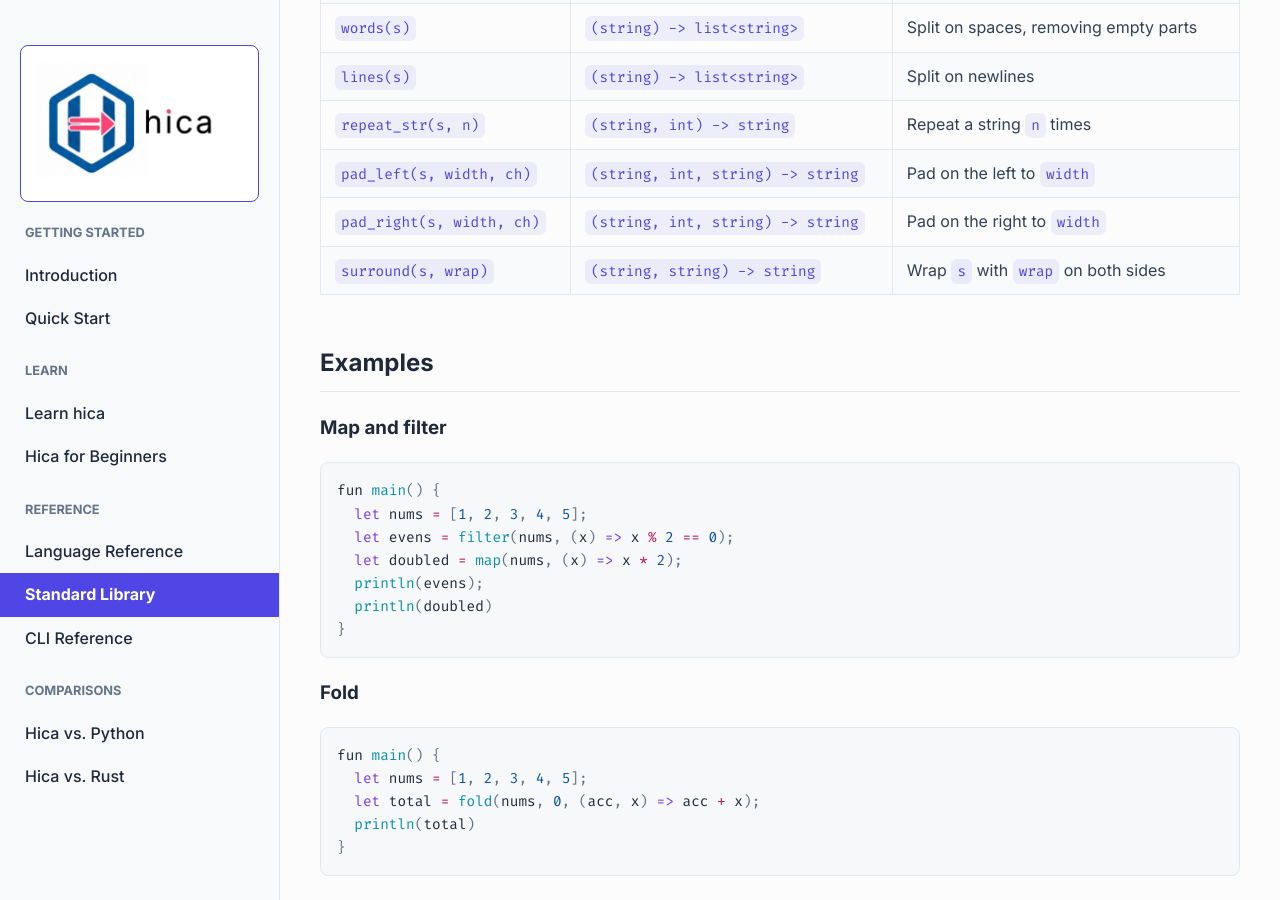
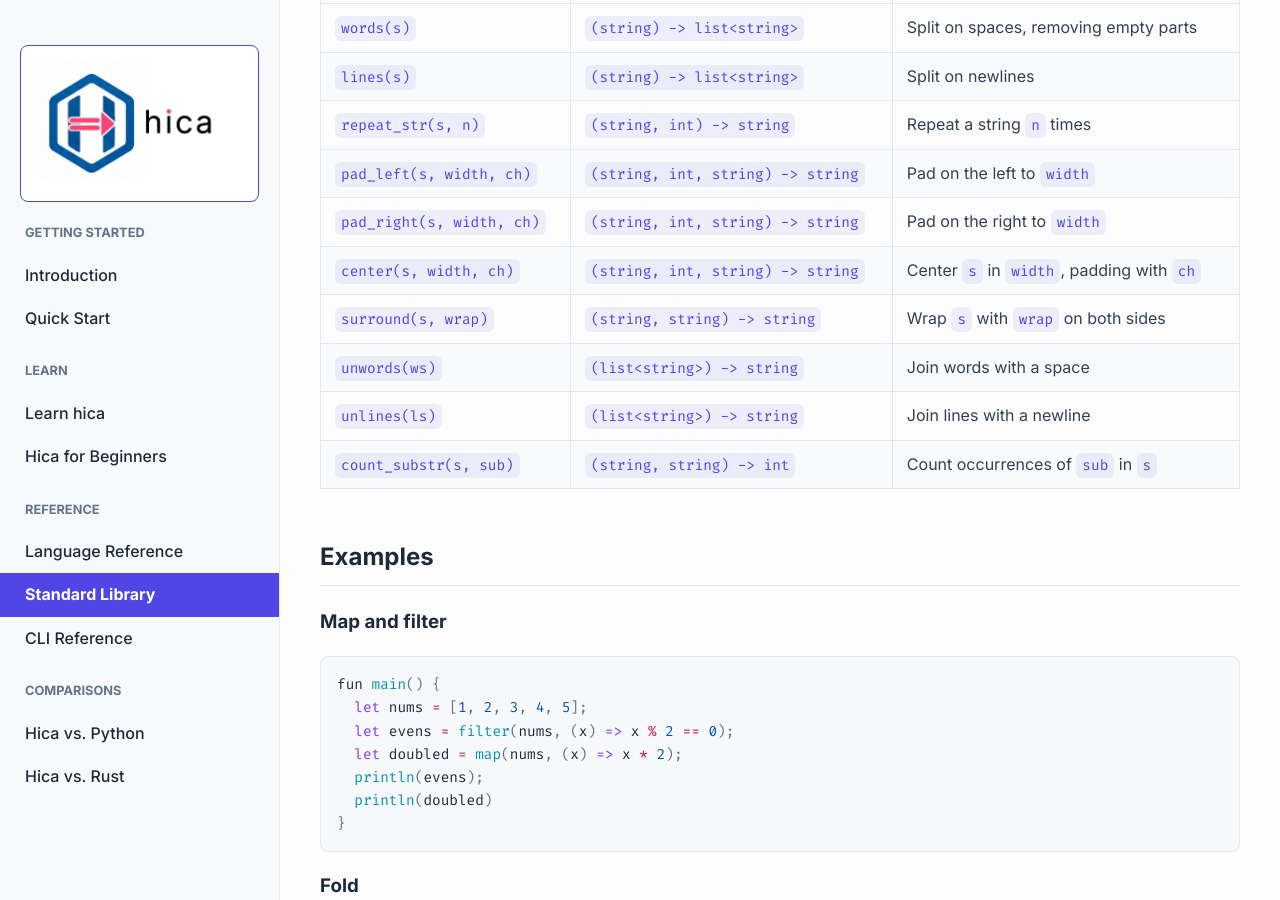
Before and after one commit to cladam/hica, a Jekyll site: the page built from docs/standard-library.md, in a window 1280 px wide and 900 px high, scrolled down 2726 px. Built offline with Jekyll 4.4.1, drawn with Linux system fonts in a browser that asks for light colours.

Commit message:
feat: add center, count_substr, unwords, unlines

```diff
--- a/docs/standard-library.md
+++ b/docs/standard-library.md
@@ -75,7 +75,11 @@ Written in hica itself:
 | `repeat_str(s, n)` | `(string, int) -> string` | Repeat a string `n` times |
 | `pad_left(s, width, ch)` | `(string, int, string) -> string` | Pad on the left to `width` |
 | `pad_right(s, width, ch)` | `(string, int, string) -> string` | Pad on the right to `width` |
+| `center(s, width, ch)` | `(string, int, string) -> string` | Center `s` in `width`, padding with `ch` |
 | `surround(s, wrap)` | `(string, string) -> string` | Wrap `s` with `wrap` on both sides |
+| `unwords(ws)` | `(list<string>) -> string` | Join words with a space |
+| `unlines(ls)` | `(list<string>) -> string` | Join lines with a newline |
+| `count_substr(s, sub)` | `(string, string) -> int` | Count occurrences of `sub` in `s` |
 
 ## Examples
 
```
Also changed, not shown: prelude/README.md (+4 -0 lines), 7 other files.
